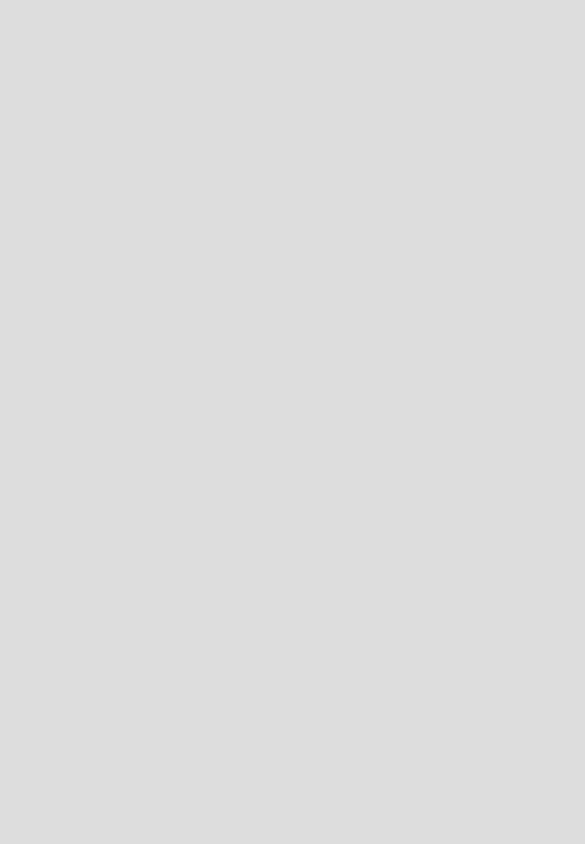
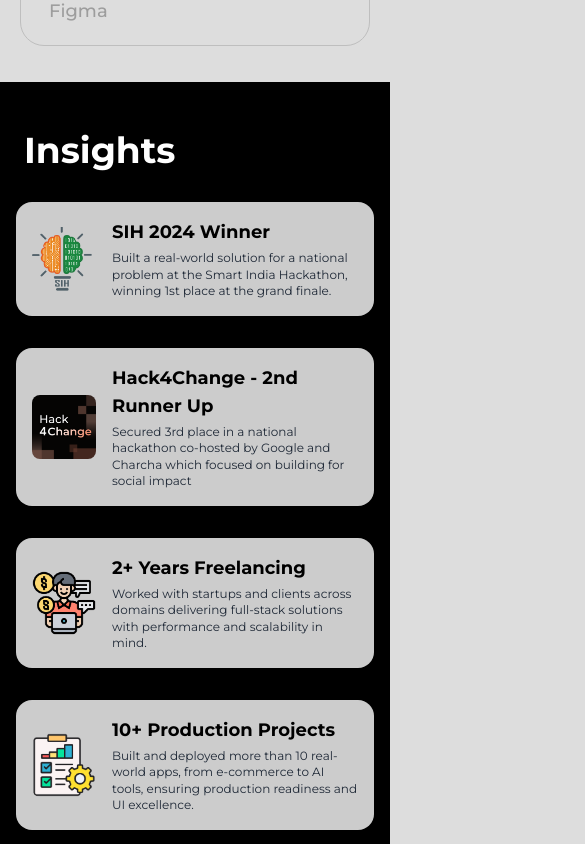
Before and after one commit to SahilMalgundkar24/Portfolio, a Next.js app: page / in a window 390 px wide. Shown: the part 2020-2864 px from the top of the page, 585 px wide, since content can reach past the window. Built offline with nearby package versions, Linux system fonts and the light colour scheme.

Commit message:
Made it responsive

```diff
--- a/components/HorizontalScroll.jsx
+++ b/components/HorizontalScroll.jsx
@@ -93,7 +93,7 @@ const HorizontalScroll = () => {
   );
 
   return (
-    <section ref={containerRef} className="relative h-[300vh]">
+    <section ref={containerRef} className="relative h-[300vh] hidden md:block">
       <div className="sticky top-0 h-screen overflow-hidden flex items-center">
         <motion.div style={{ x }} className="flex flex-nowrap">
           <div className="relative">
--- a/components/Insights.jsx
+++ b/components/Insights.jsx
@@ -1,6 +1,38 @@
 import React, { useState, useEffect, useRef } from "react";
 
+const cards = [
+  {
+    bg: "bg-white/80",
+    title: "SIH 2024 Winner",
+    description:
+      "Built a real-world solution for a national problem at the Smart India Hackathon, winning 1st place at the grand finale.",
+    image: "/images/sih.png",
+  },
+  {
+    bg: "bg-white/80",
+    title: "Hack4Change - 2nd Runner Up",
+    description:
+      "Secured 3rd place in a national hackathon co-hosted by Google and Charcha which focused on building for social impact",
+    image: "/images/h4c.png",
+  },
+  {
+    bg: "bg-white/80",
+    title: "2+ Years Freelancing",
+    description:
+      "Worked with startups and clients across domains delivering full-stack solutions with performance and scalability in mind.",
+    image: "/images/freelance.png",
+  },
+  {
+    bg: "bg-white/80",
+    title: "10+ Production Projects",
+    description:
+      "Built and deployed more than 10 real-world apps, from e-commerce to AI tools, ensuring production readiness and UI excellence.",
+    image: "/images/project.png",
+  },
+];
+
 const Insights = () => {
+  // Desktop animation logic (unchanged)
   const [visibleCards, setVisibleCards] = useState([]);
   const [scrollProgress, setScrollProgress] = useState(0);
   const [isAnimating, setIsAnimating] = useState(false);
@@ -49,39 +81,10 @@ const Insights = () => {
     };
   }, []);
 
-  const cards = [
-    {
-      bg: "bg-white/80",
-      title: "SIH 2024 Winner",
-      description:
-        "Built a real-world solution for a national problem at the Smart India Hackathon, winning 1st place at the grand finale.",
-      image: "/images/sih.png",
-    },
-    {
-      bg: "bg-white/80",
-      title: "Hack4Change - 2nd Runner Up",
-      description:
-        "Secured 3rd place in a national hackathon co-hosted by Google and Charcha which focused on building for social impact",
-      image: "/images/h4c.png",
-    },
-    {
-      bg: "bg-white/80",
-      title: "2+ Years Freelancing",
-      description:
-        "Worked with startups and clients across domains delivering full-stack solutions with performance and scalability in mind.",
-      image: "/images/freelance.png",
-    },
-    {
-      bg: "bg-white/80",
-      title: "10+ Production Projects",
-      description:
-        "Built and deployed more than 10 real-world apps, from e-commerce to AI tools, ensuring production readiness and UI excellence.",
-      image: "/images/project.png",
-    },
-  ];
-
   return (
-    <div className="bg-black">
+    <>
+      {/* Desktop Insights (hidden on mobile) */}
+      <div className="bg-black hidden md:block">
         {/* Insights Section - takes multiple screen heights for scroll control */}
         <div
           ref={sectionRef}
@@ -141,6 +144,36 @@ const Insights = () => {
           </div>
         </div>
       </div>
+
+      {/* Mobile Insights (only on mobile) */}
+      <div className="bg-black md:hidden w-full py-12">
+        <h2 className="text-4xl font-bold text-white px-6 mb-8">Insights</h2>
+        <div className="flex flex-col gap-8 px-4">
+          {cards.map((card, idx) => (
+            <div
+              key={idx}
+              className={`w-full rounded-2xl ${card.bg} shadow-lg flex flex-row items-center gap-4 p-4`}
+            >
+              <div className="w-16 h-16 rounded-lg overflow-hidden flex-shrink-0">
+                <img
+                  src={card.image}
+                  alt={card.title}
+                  className="w-full h-full object-cover"
+                />
+              </div>
+              <div className="flex-1">
+                <h3 className="text-black text-lg font-bold mb-1">
+                  {card.title}
+                </h3>
+                <p className="text-gray-800 text-xs leading-snug">
+                  {card.description}
+                </p>
+              </div>
+            </div>
+          ))}
+        </div>
+      </div>
+    </>
   );
 };
 
```
Lines whose indentation alone changed are shown as unchanged.
